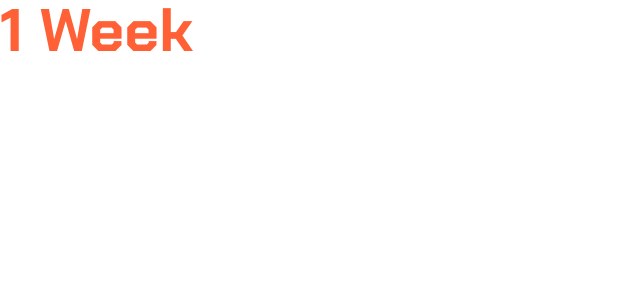
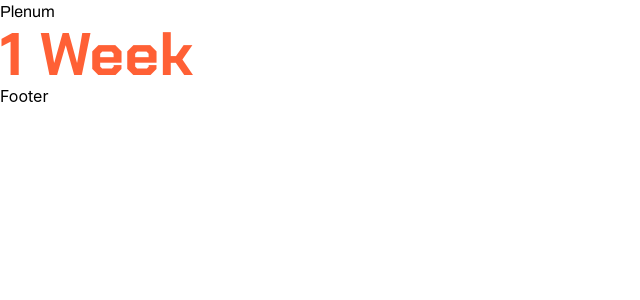
Before and after one commit to developers-xntric/Plenum, a Next.js app: page / in a window 1280 px wide. Shown: the top 300 px of the page, without its empty margins (0-640 px from the left). Built offline with nearby package versions, Linux system fonts and the light colour scheme.

Commit message:
Improvements

```diff
--- a/src/app/layout.js
+++ b/src/app/layout.js
@@ -1,4 +1,6 @@
+import Navbar from "@/components/layout/navbar";
 import "./globals.css";
+import Footer from "@/components/layout/footer";
 
 export const metadata = {
   title: "Plenum",
@@ -12,7 +14,9 @@ export default function RootLayout({ children }) {
         className={`antialiased`}
         cz-shortcut-listen="true"
       >
+        <Navbar />
         {children}
+        <Footer />
       </body>
     </html>
   );
--- /dev/null
+++ b/src/components/layout/footer.jsx
@@ -0,0 +1,11 @@
+import React from 'react'
+
+function Footer() {
+    return (
+        <footer>
+            <p>Footer</p>
+        </footer>
+    )
+}
+
+export default Footer
--- /dev/null
+++ b/src/components/layout/navbar.jsx
@@ -0,0 +1,11 @@
+import React from 'react'
+
+const Navbar = () => {
+    return (
+        <header>
+            <p className="font-['Archivo']">Plenum</p>
+        </header>
+    )
+}
+
+export default Navbar
```
